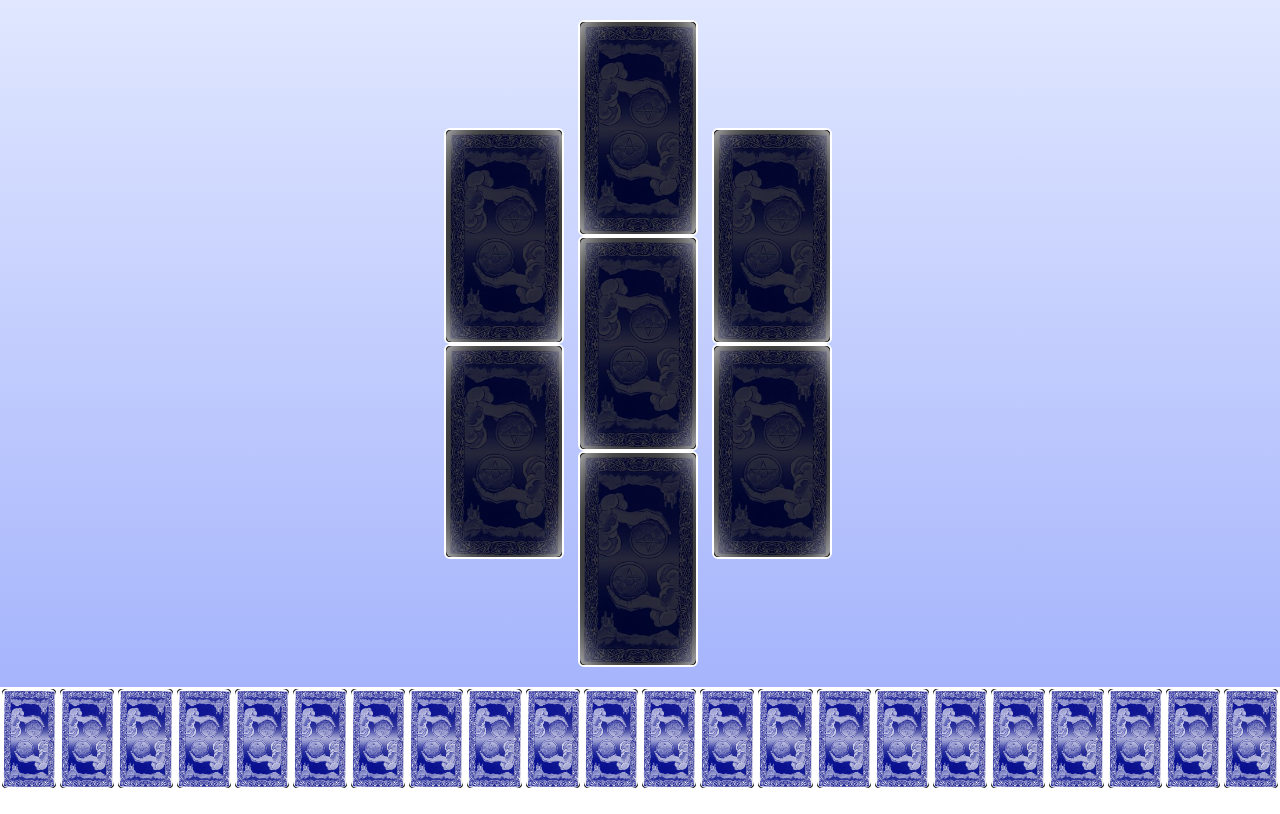
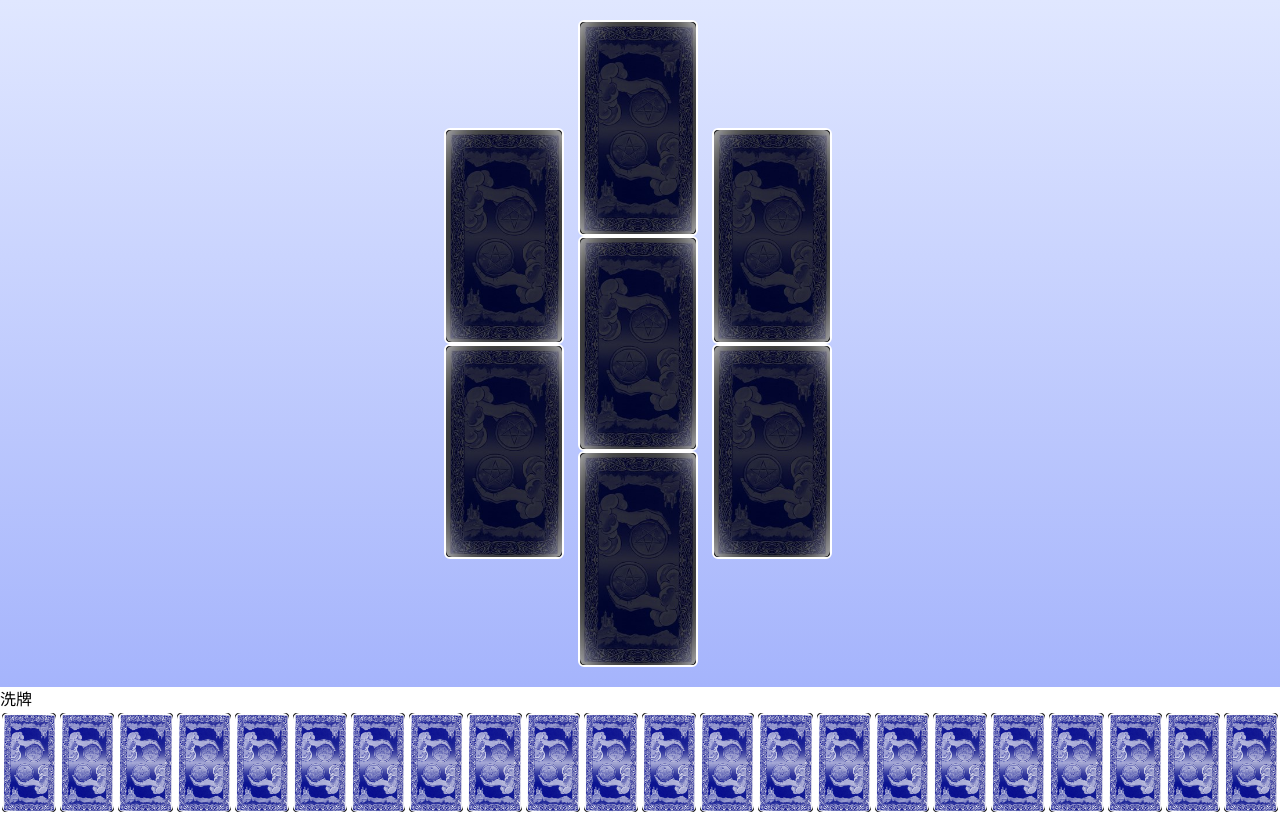
Before and after one commit to sos78819/0712, a React (Vite) app in the folder ta-project/: page / in a window 1280 px wide. Built offline with nearby package versions, Linux system fonts and the light colour scheme.

Commit message:
feat:0725暫存

```diff
--- a/ta-project/src/components/card-draw.jsx
+++ b/ta-project/src/components/card-draw.jsx
@@ -1,19 +1,21 @@
 import { useCardShuffle } from "../hook/useCardShuffle"
 import { CardImg } from "./card-img"
-
-
 import { CardSingle } from "./card-single"
 const CardDraw = ({ CardDrawHandler }) => {
-  const { tarot } = useCardShuffle()
 
-
+  const { tarotCards, CardShuffleHandler } = useCardShuffle()
 
   return (
-    <div className="w-full flex  justify-center"  >
-      {tarot.map((card) => (
-        <CardSingle onClick={() => CardDrawHandler(card)} key={card}><CardImg number="TarDefault"></CardImg></CardSingle>
-      ))}
-    </div>
+    <>
+      <button onClick={() => CardShuffleHandler()} type="button">洗牌</button>
+      <div className="w-full flex  justify-center"  >
+
+        {tarotCards.map((card) => (
+          !card.hidden ?<CardSingle className="bg-black" onClick={() => CardDrawHandler(card.cardId)} key={card.cardId}><CardImg  number="TarDefault"></CardImg></CardSingle>
+          :<CardSingle className="bg-black"  key={card.cardId}><CardImg className="hidden"  number="TarDefault"></CardImg></CardSingle>
+        ))}
+      </div></>
+
   )
 
 }
--- a/ta-project/src/components/card-img.jsx
+++ b/ta-project/src/components/card-img.jsx
@@ -1,8 +1,9 @@
 import { twMerge } from 'tailwind-merge'
 
-const CardImg = ({number,className}) =>{
+// eslint-disable-next-line react/prop-types
+const CardImg = ({number,className,id}) =>{
   const url = `/cards/${number}.jpg`
-  return <img className={twMerge("w-full rounded-md",className)} src={url} alt="" />
+  return <img id={id} className={twMerge("w-full rounded-md",className)} src={url} alt="" />
 }
 
 export { CardImg }
--- a/ta-project/src/hook/useCardShuffle.jsx
+++ b/ta-project/src/hook/useCardShuffle.jsx
@@ -1,4 +1,16 @@
-const useCardShuffle = () =>{
+import { useState, useMemo } from "react";
+
+const useCardShuffle = () => {
+
+  const [Shuffle, setShuffle] = useState(1)
+   console.log(Shuffle)
+  function CardShuffleHandler() {
+    setShuffle((pre)=>(pre + 1))
+  }
+
+  const tarotCards = useMemo(() => {
+    if (Shuffle) {
+
       var tarot = new Array(22);
       for (var i = 1; i <= tarot.length; i++) {
         tarot[i - 1] = i;
@@ -7,13 +19,25 @@ const useCardShuffle = () =>{
       //洗牌
       var tmp = "";
       var t = 0;
-  for (var i = 0; i < tarot.length; i++) {
+      for (var j = 0; j < tarot.length; j++) {
         t = Math.floor((Math.random() * 21) + 1);
-      tmp = tarot[i];
-      tarot[i] = tarot[t];
+        tmp = tarot[j];
+        tarot[j] = tarot[t];
         tarot[t] = tmp;
       }
-  return {tarot}
+
+      const tarotArray = tarot.map(number => ({
+        cardId: number,
+        hidden: false
+      }));
+
+      return tarotArray
     }
 
+  }, [Shuffle])
+
+  return { tarotCards, CardShuffleHandler}
+}
+
+
 export { useCardShuffle };
--- a/ta-project/src/index.css
+++ b/ta-project/src/index.css
@@ -9,8 +9,25 @@
     transform: rotateY(180deg);
   }
 }
+@keyframes up {
+  from {
+    margin-top: -10px;
+    opacity: 1;
+  }
+  to {
+    margin-top: -150px;
+    opacity: 0;
+    display: none;
+  }
+}
 
 .rotate-animation {
   animation: rotateY 2s ;
   animation-fill-mode: forwards;
 }
+
+.up-animation {
+  animation: up 2s ;
+
+  animation-fill-mode: forwards;
+}
```
Lines whose indentation alone changed are shown as unchanged.
